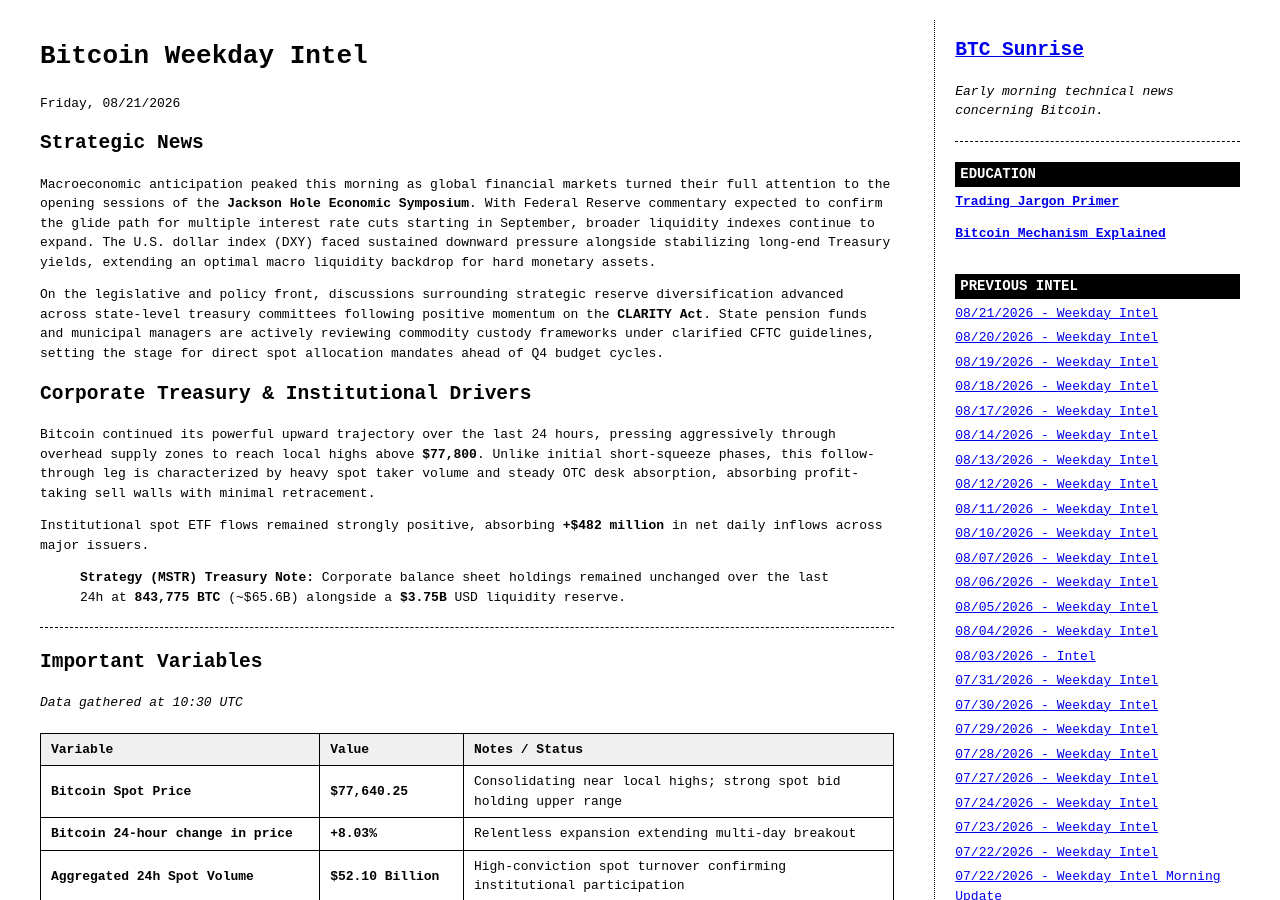
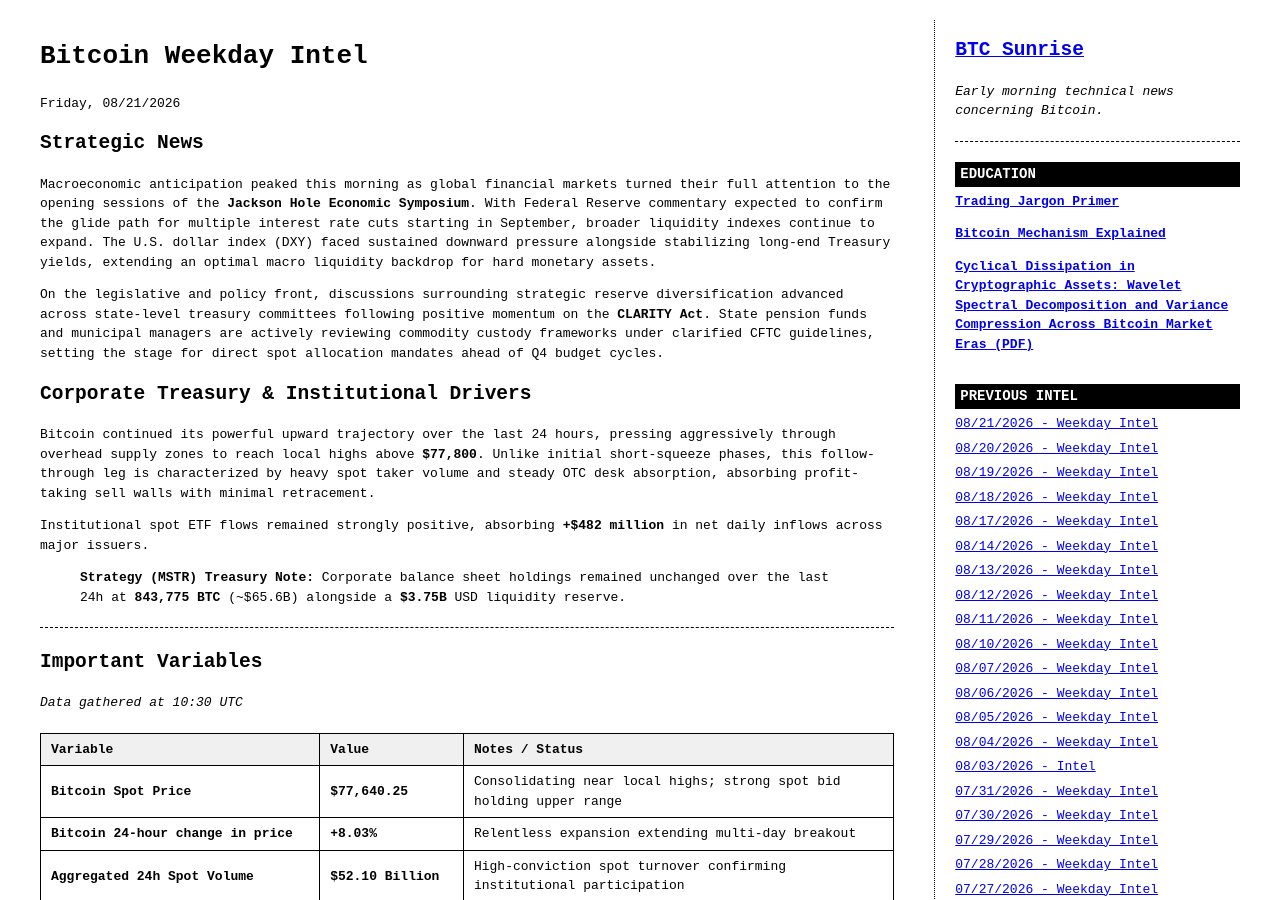
Before and after one commit to Nectarineimp/BTCSunrise, a Jekyll site: the page built from index.md, in a window 1280 px wide and 900 px high. Built offline with Jekyll 4.4.1, drawn with Linux system fonts in a browser that asks for light colours.

Commit message:
Added academic paper

```diff
--- a/_layouts/default.html
+++ b/_layouts/default.html
@@ -40,6 +40,9 @@
                 <ul>
                     <li><strong><a href="{{ site.baseurl }}/btcmechanism.html">Bitcoin Mechanism Explained</a></strong></li>
                 </ul>
+                <ul>
+                    <li><strong><a href="{{ site.baseurl }}/BTC-Cycle-analysis.pdf" target="_blank">Cyclical Dissipation in Cryptographic Assets: Wavelet Spectral Decomposition and Variance Compression Across Bitcoin Market Eras (PDF)</a></strong></li>
+                </ul>
             </div>
 
             <div class="sidebar-section">
```
Also changed, not shown: 1 other file.
